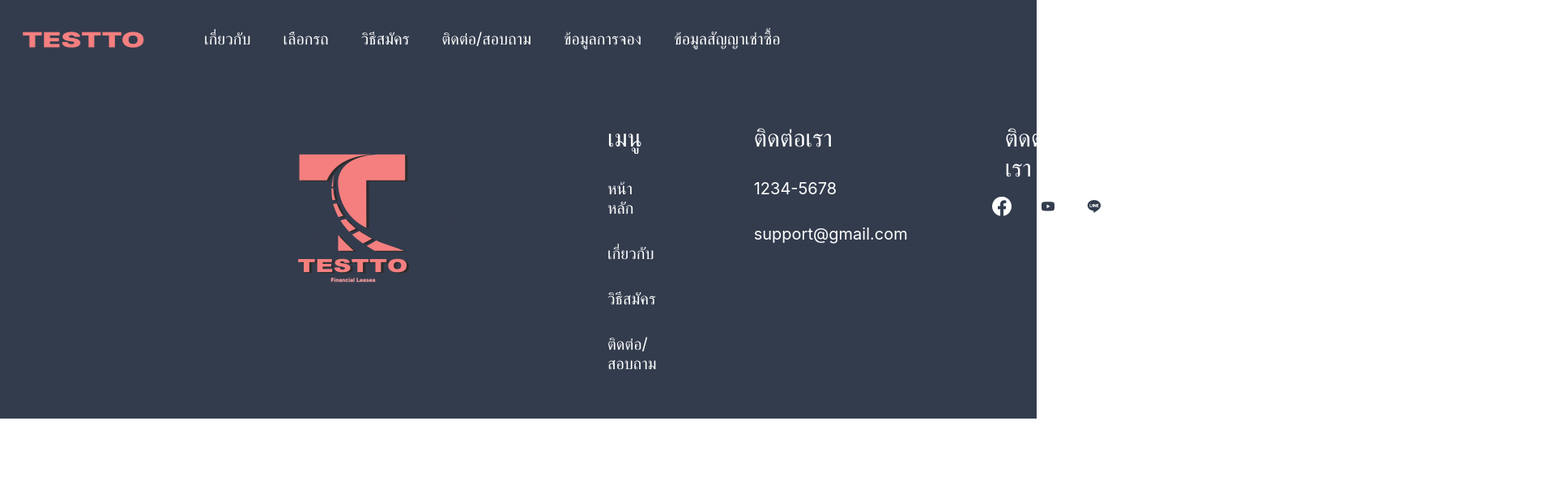
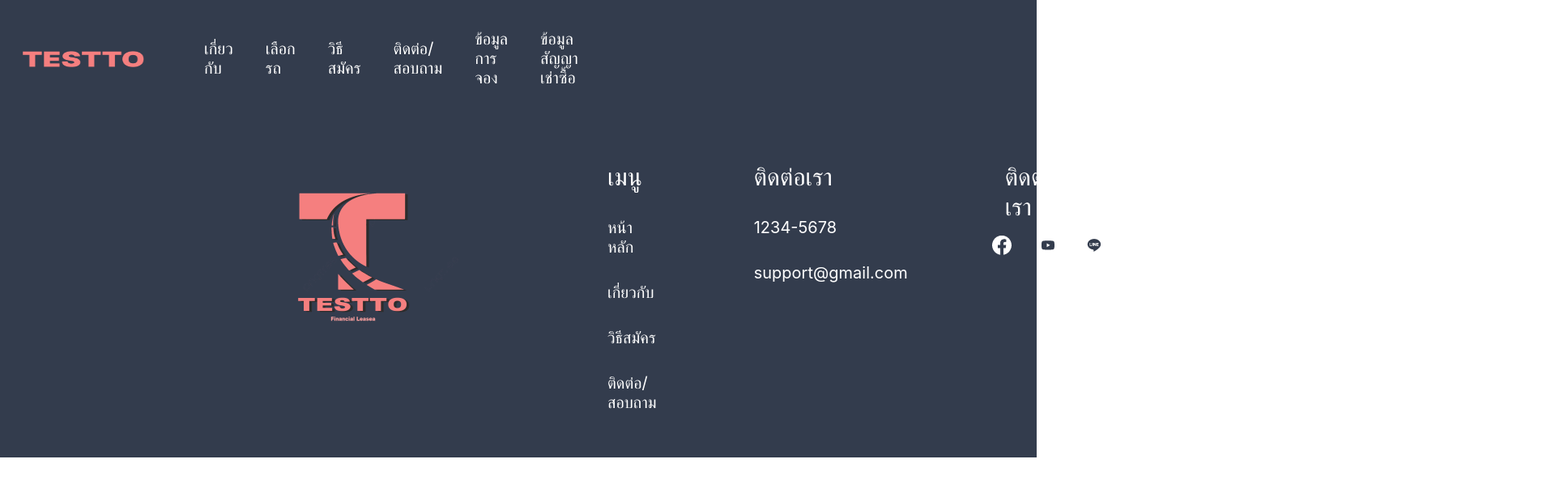
Before and after one commit to Merlinz1303/SE_Project_Webapp, a React (Create React App) app: page / in a window 1280 px wide. Shown: the top 604 px of the page at 81% size, 1920 px wide, since content can reach past the window. Built offline with nearby package versions, Linux system fonts and the light colour scheme.

Commit message:
Update Navbar.js

```diff
--- a/src/Navbar.js
+++ b/src/Navbar.js
@@ -14,9 +14,9 @@ export default function Navbar(){
                 <CustomLink to ='/Contact' className='menu_text'>ติดต่อ/สอบถาม</CustomLink>
                 <CustomLink to ='/Booking' className='menu_text'>ข้อมูลการจอง</CustomLink>
                 <CustomLink to ='/Lessing' className='menu_text'>ข้อมูลสัญญาเช่าซื้อ</CustomLink>
-                {/* <li className='active'>
-                    <a href='=/user' className='user_text' > User</a>
-                </li>  */}
+                <b>
+                <CustomLink to ='/user' className='user_text' > User</CustomLink>
+                </b>
             </ul>
         </nav>
 
```
